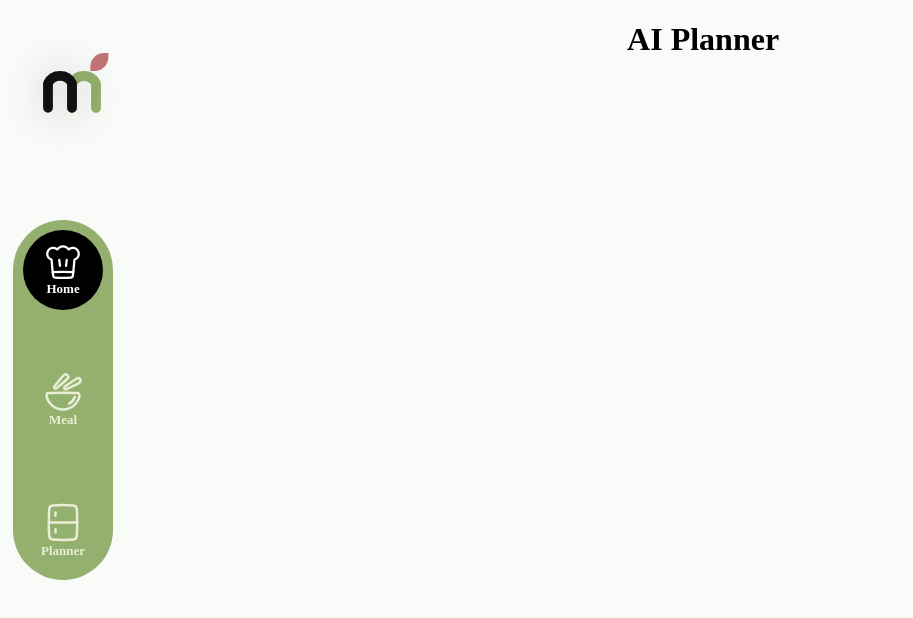
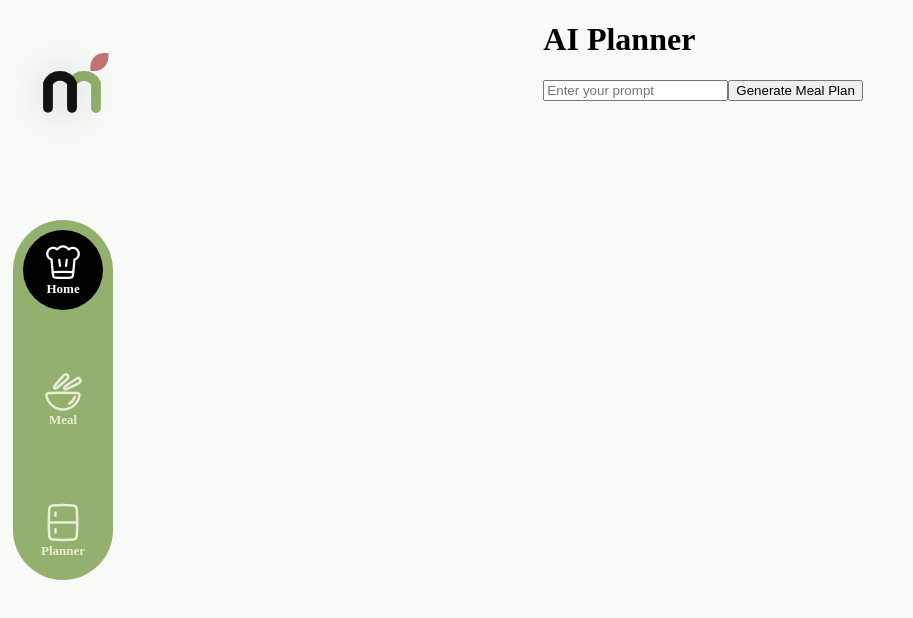
Before and after one commit to PQ-XY/ai-meal-planner, a React (Create React App) app: page /app/planner in a window 1280 px wide. Shown: the top 618 px of the page, without its empty margins (0-913 px from the left). Built offline with nearby package versions, Linux system fonts and the light colour scheme; a web font is replaced by a local one.

Commit message:
Prompt API added to the planner page(single session only)

```diff
--- a/src/Components/Planner.jsx
+++ b/src/Components/Planner.jsx
@@ -1,9 +1,47 @@
-import React from 'react'
+import React, { useState } from 'react'
 
 export default function Planner() {
+  // State for storing the prompt input and the analysis result
+  const [prompt, setPrompt] = useState('');
+  const [MealPlanResults, setMealPlanResults] = useState('');
+
+  // Function to call the API and get the result
+  const handleClick = async () => {
+    const { available } = await window.ai.languageModel.capabilities();
+    if (available !== 'no') {
+      try {
+        // Creating a session for the AI model
+        const s = await window.ai.languageModel.create({
+          systemPrompt:
+            'You are an expert meal planner who can help people meal prep and design the meal plans',
+          temperature: 1,
+          topK: 3,
+        });
+
+        // Run the AI analysis based on the prompt
+        const meals = await s.prompt(prompt);
+        setMealPlanResults(meals); // Set the result to state
+      } catch (error) {
+        console.error('Error analyzing the prompt:', error);
+        setMealPlanResults('An error occurred while analyzing the prompt.');
+      }
+    } else {
+      console.error('Model not ready');
+    }
+  };
+
   return (
     <div>
       <h1>AI Planner</h1>
+      <input
+        type="text"
+        placeholder="Enter your prompt"
+        value={prompt}
+        onChange={(e) => setPrompt(e.target.value)}
+      />
+      <button onClick={handleClick}>Generate Meal Plan</button>
+      {/* Display the result */}
+      {MealPlanResults && <p>Result: {MealPlanResults}</p>}
     </div>
-  )
+  );
 }
```
